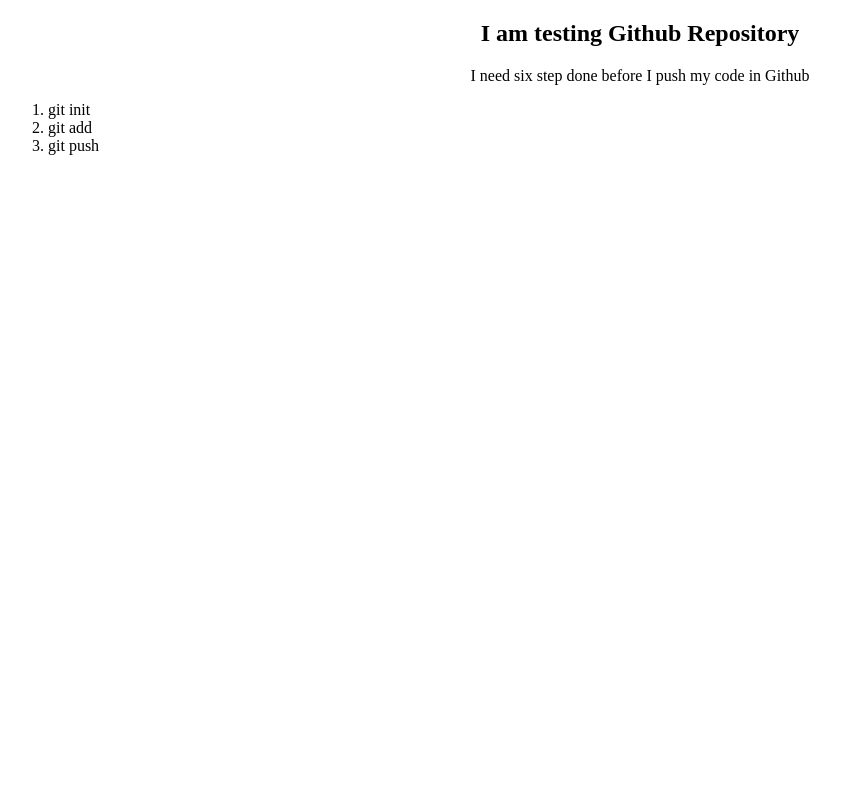
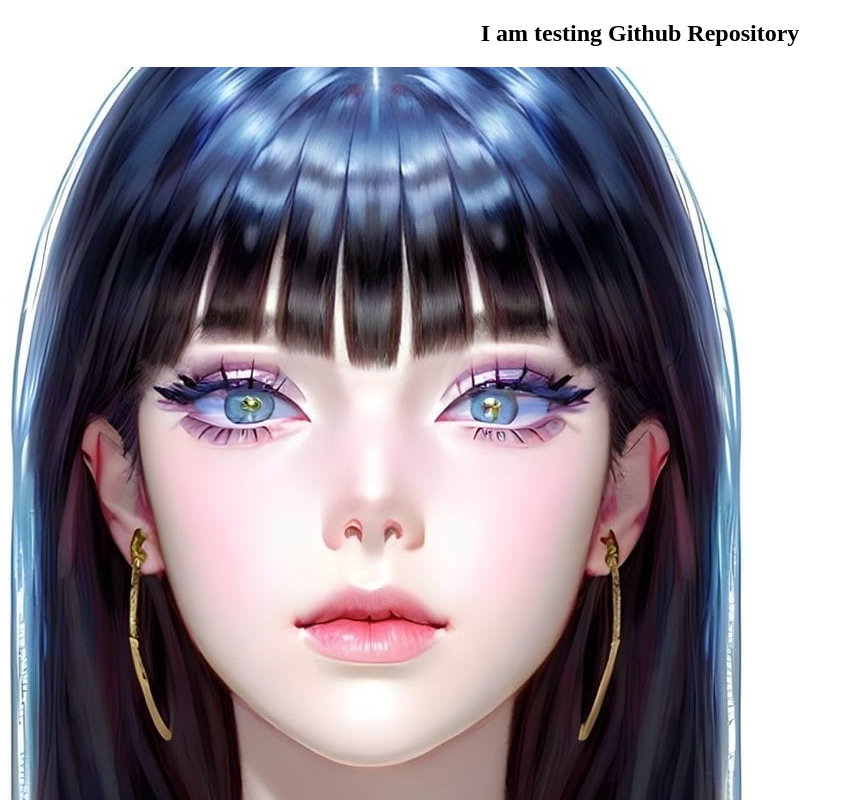
Before and after one commit to anika012/my-test-repo, a plain HTML site: page index.html in a window 1280 px wide. Shown: the top 800 px of the page, without its empty margins (0-864 px from the left). Drawn offline with Linux system fonts and the light colour scheme.

Commit message:
added a picture

```diff
--- a/index.html
+++ b/index.html
@@ -8,6 +8,7 @@
 </head>
 <body>
     <h2>I am testing Github Repository</h2>
+    <img src="images/Kitsune.jpg" alt="Kitsune face">
     <p>I need six step done before I push my code in Github</p>
     <ol>
         <li>git init</li>
--- a/style/cover.css
+++ b/style/cover.css
@@ -4,3 +4,6 @@
 p {
     text-align: center;
 }
+img {
+    align-items: center;
+}
```
Also changed, not shown: images/Kitsune.jpg (added).
